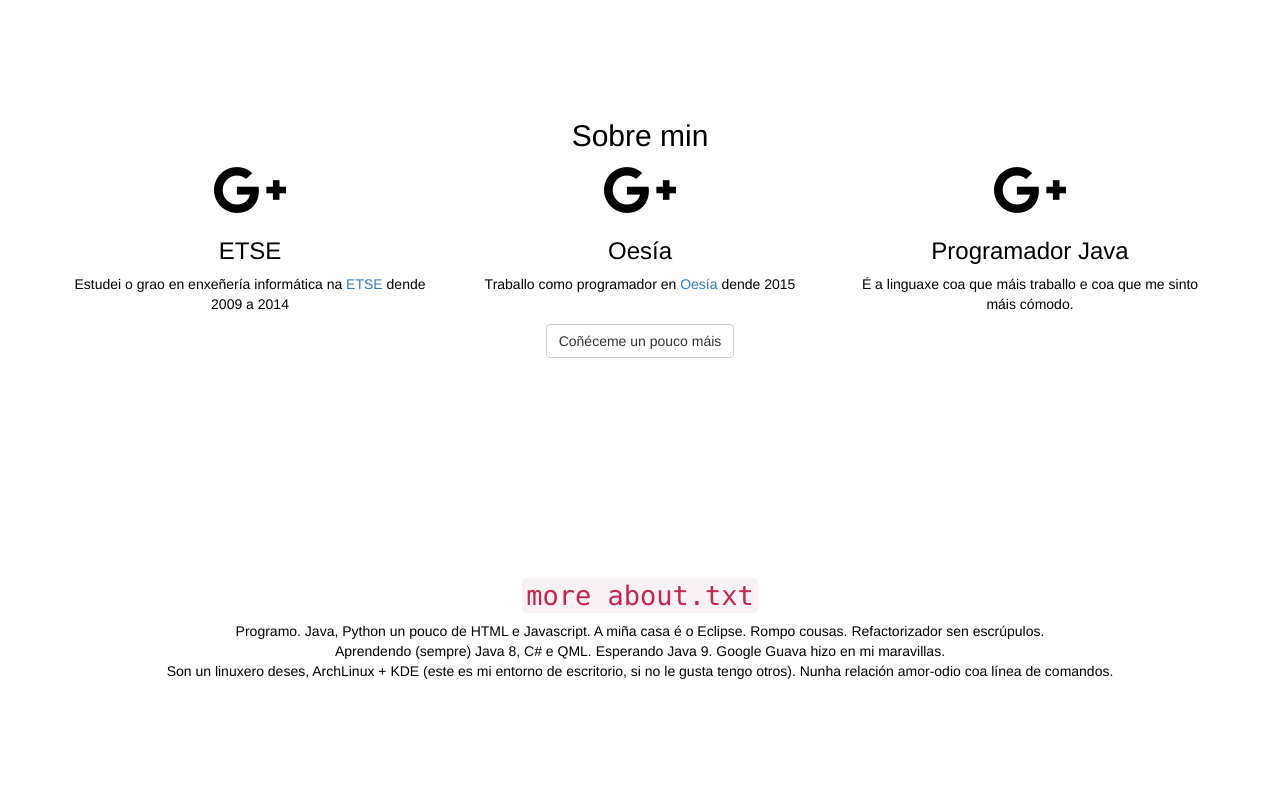
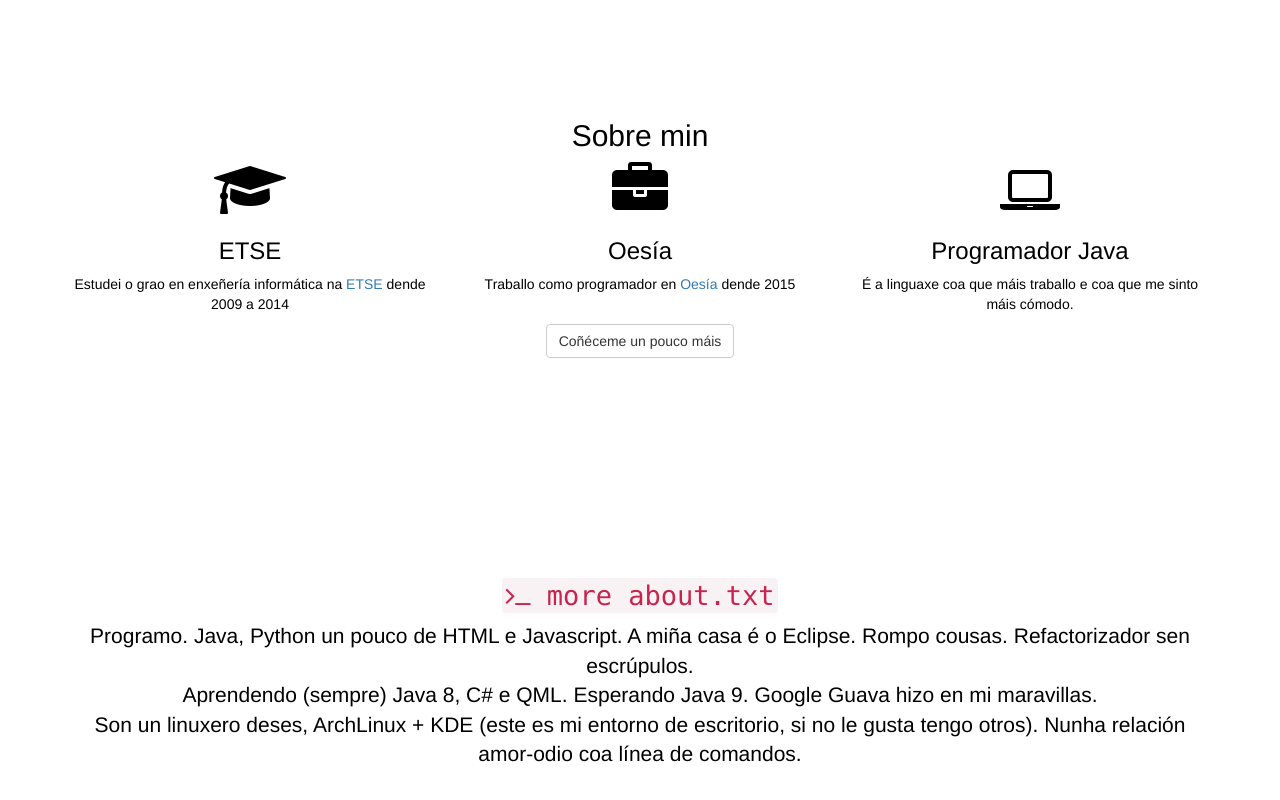
Before and after one commit to JoseBahamonde/web, a website: page index.html in a window 1280 px wide. Shown: the part 801-1601 px from the top of the page. Drawn offline with nearby package versions, Linux system fonts and the light colour scheme.

Commit message:
Engadidos iconos para sección about

```diff
--- a/index.html
+++ b/index.html
@@ -113,7 +113,7 @@
 		<div class="container">
 			<div class="row">
 				<div class="col-lg-4 text-center">
-					<i class="fa fa-4x fa-google-plus"></i>
+					<i class="fa fa-4x fa-mortar-board"></i>
 					<h3 class="about-item-heading">ETSE</h3>
 					<p>
 						Estudei o grao en enxeñería informática na <a href="http://www.usc.es/etse" target="blank">ETSE</a> dende 2009 a 2014
@@ -121,7 +121,7 @@
 				</div>
 
 				<div class="col-lg-4 text-center">
-					<i class="fa fa-4x fa-google-plus"></i>
+					<i class="fa fa-4x fa-briefcase"></i>
 					<h3 class="about-item-heading">Oesía</h3>
 					<p>
 						Traballo como programador en <a href="http://www.oesia.com" target="blank">Oesía</a> dende 2015
@@ -129,7 +129,7 @@
 				</div>
 
 				<div class="col-lg-4 text-center">
-					<i class="fa fa-4x fa-google-plus"></i>
+					<i class="fa fa-4x fa-laptop"></i>
 					<h3 class="about-item-heading">Programador Java</h3>
 					<p>
 						É a linguaxe coa que máis traballo e coa que me sinto máis cómodo.
@@ -149,9 +149,9 @@
 			<div class="row">
 				<div class="col-lg-12 text-center">
 					<h2 class="section-title">
-						<code>more about.txt</code>
+						<code><i class="fa fa-1x fa-terminal"></i> more about.txt</code>
 					</h2>
-					<p>
+					<p class="lead">
 					Programo. Java, Python un pouco de HTML e Javascript. A miña casa é o Eclipse. Rompo cousas. Refactorizador sen escrúpulos.<br>
 					Aprendendo (sempre) Java 8, C# e QML. Esperando Java 9. Google Guava hizo en mi maravillas.<br>
 					Son un linuxero deses, ArchLinux + KDE (este es mi entorno de escritorio, si no le gusta tengo otros).
```
